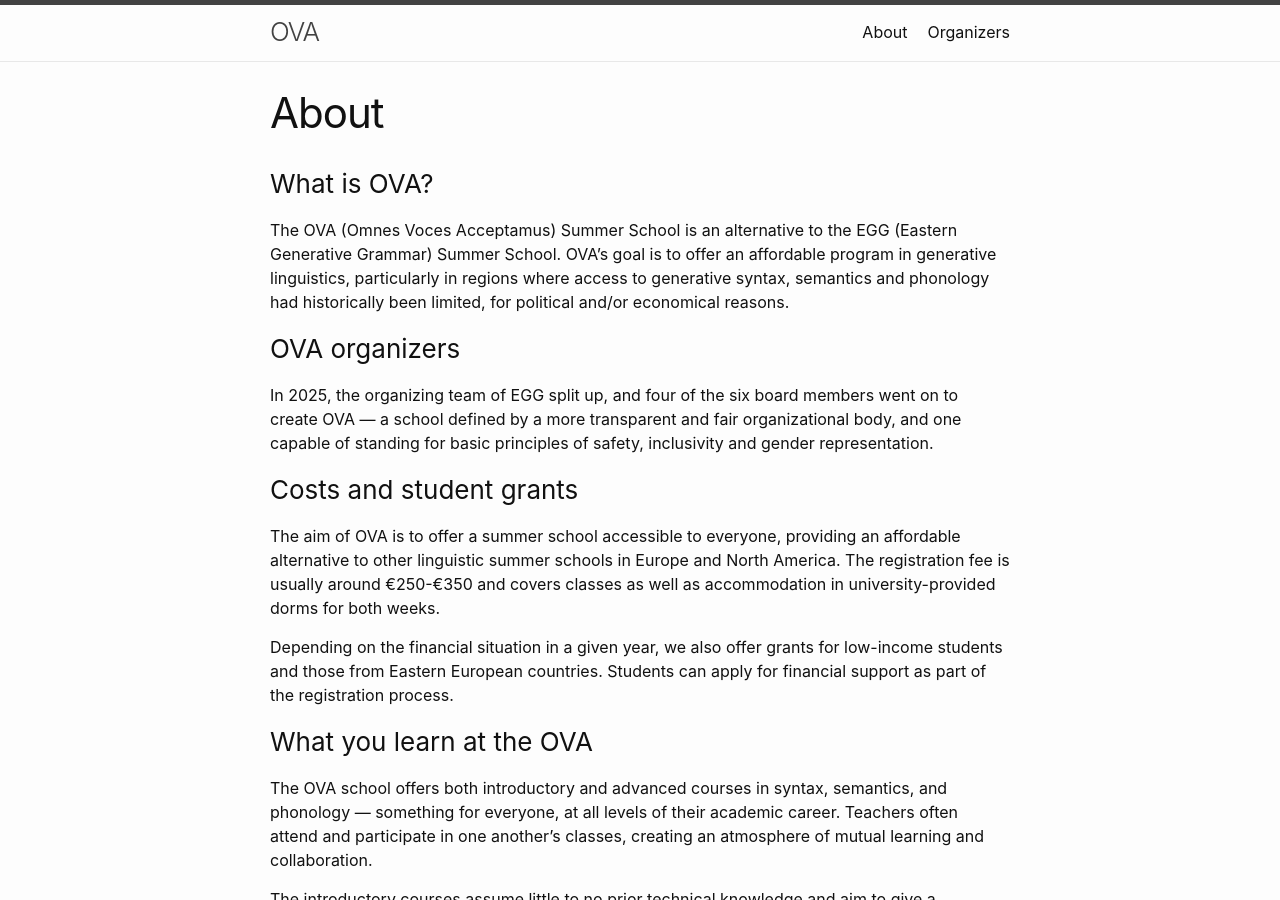
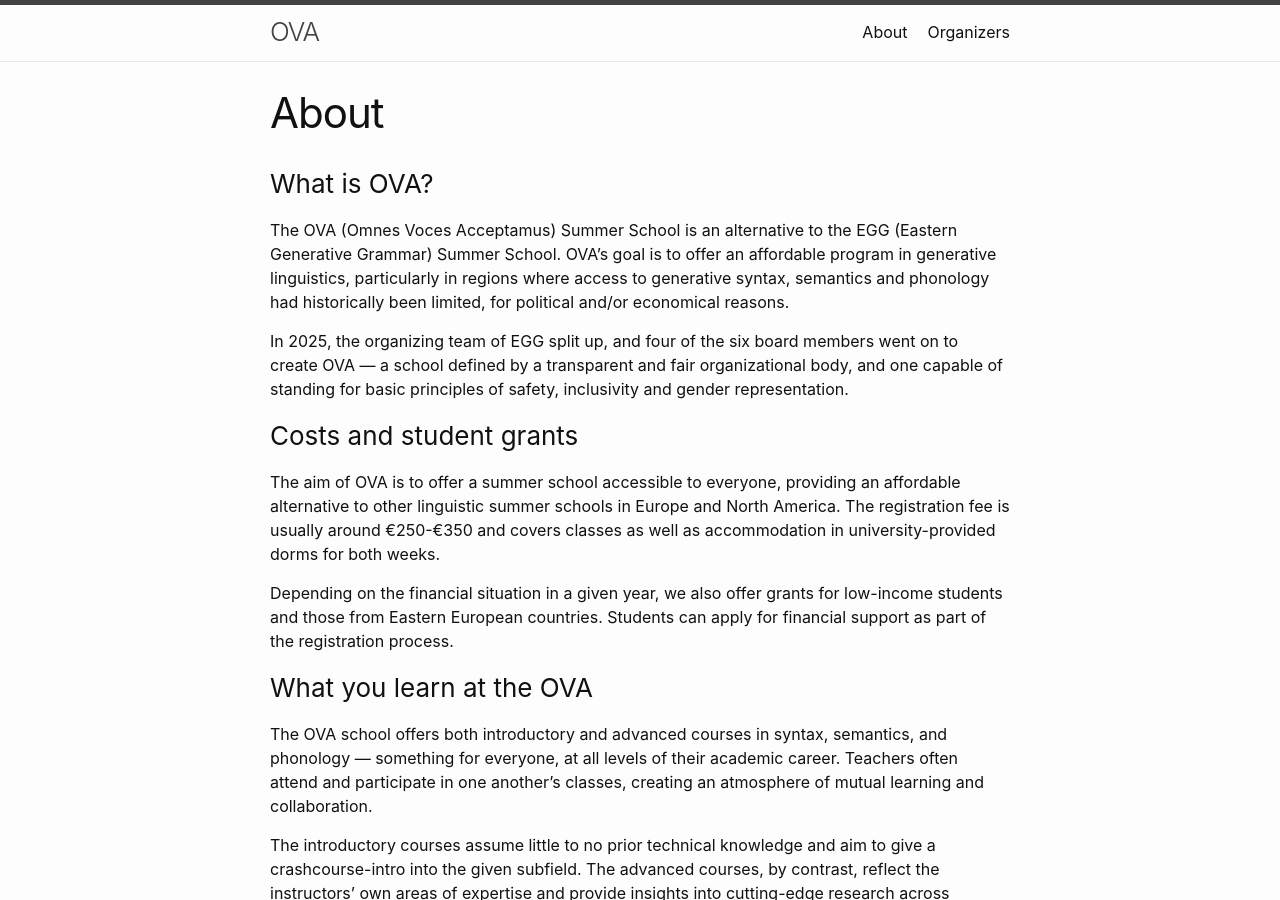
Before and after one commit to ovaschool/ovaschool.github.io, a Jekyll site: the page built from staticpages/about.markdown, in a window 1280 px wide and 900 px high. Built offline with Jekyll 4.4.1, drawn with Linux system fonts in a browser that asks for light colours.

Commit message:
Update about.markdown

```diff
--- a/staticpages/about.markdown
+++ b/staticpages/about.markdown
@@ -8,10 +8,7 @@ permalink: /about/
 
 The OVA (Omnes Voces Acceptamus) Summer School is an alternative to the EGG (Eastern Generative Grammar) Summer School. OVA's goal is to offer an affordable program in generative linguistics, particularly in regions where access to generative syntax, semantics and phonology had historically been limited, for political and/or economical reasons.
 
-
-### OVA organizers
-
-In 2025, the organizing team of EGG split up, and four of the six board members went on to create OVA — a school defined by a more transparent and fair organizational body, and one capable of standing for basic principles of safety, inclusivity and gender representation.
+In 2025, the organizing team of EGG split up, and four of the six board members went on to create OVA — a school defined by a transparent and fair organizational body, and one capable of standing for basic principles of safety, inclusivity and gender representation.
 
 
 ### Costs and student grants
```
